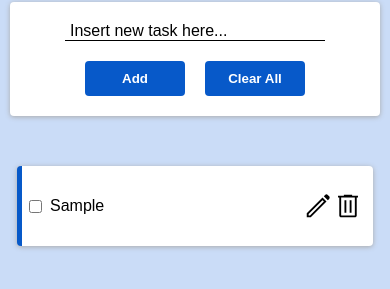
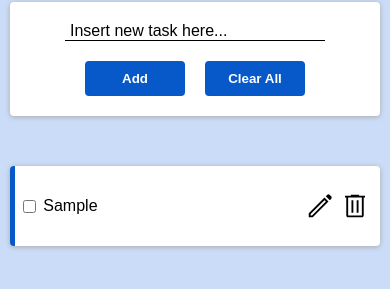
Before and after one commit to mateusdotjs/todo-list, a plain HTML site: page index.html in a window 390 px wide. Both pictures are taken after typing "Sample" into the empty fields and a click on the button "Add". Shown: the part 71-360 px from the top of the page. Drawn offline with Linux system fonts and the light colour scheme.

Commit message:
added media queries

```diff
--- a/style.css
+++ b/style.css
@@ -71,6 +71,10 @@ button {
     font-weight: bold;
 }
 
+button:hover {
+    cursor: pointer;
+}
+
 .to-do {
     width: 500px;
     min-height: 80px;
@@ -124,9 +128,17 @@ button {
         flex-wrap: wrap;
     }
 
+    .tasks {
+        width: 100%;
+    }
+
     .to-do {
         width: 95%;
         margin-left: auto;
         margin-right: auto;
     }
+
+    .icon {
+        margin-left: 5px;
+    }
 }
```
